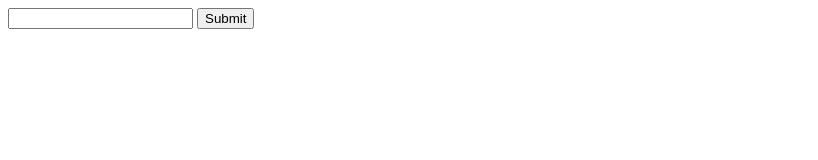
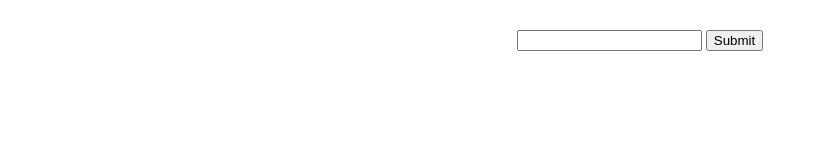
Before and after one commit to prathmeshshinde/JavascriptTodo, a plain HTML site: page index.html in a window 1280 px wide. Shown: the whole page, without its empty margins (0-818 px from the left). Drawn offline with Linux system fonts and the light colour scheme.

Commit message:
added some style

```diff
--- a/index.html
+++ b/index.html
@@ -8,6 +8,7 @@
     <link rel="stylesheet" href="style.css" />
   </head>
   <body>
+    <div class="app">
       <div>
         <form id="form">
           <input type="text" id="todo-input" />
@@ -15,6 +16,7 @@
         </form>
         <ul id="todoList"></ul>
       </div>
+    </div>
     <script src="/index.js"></script>
   </body>
 </html>
--- a/style.css
+++ b/style.css
@@ -4,3 +4,9 @@
   color: #ff0000;
   /* Add other styles as needed */
 }
+
+.app {
+  display: flex;
+  justify-content: center;
+  margin-top: 30px;
+}
```
Lines whose indentation alone changed are shown as unchanged.
